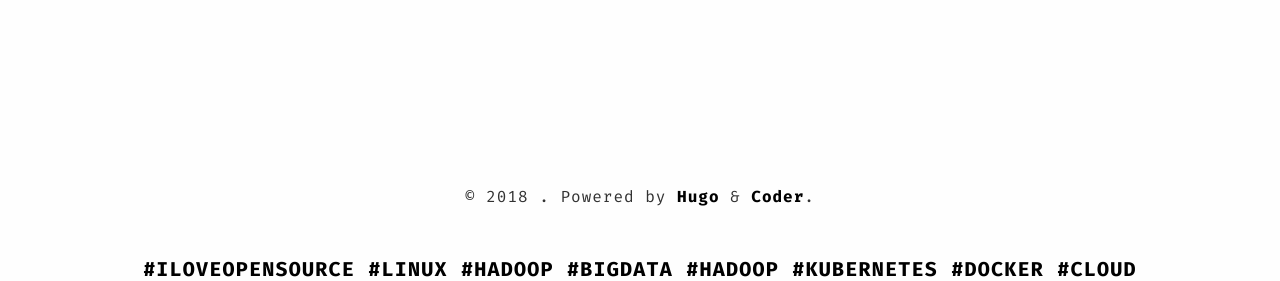
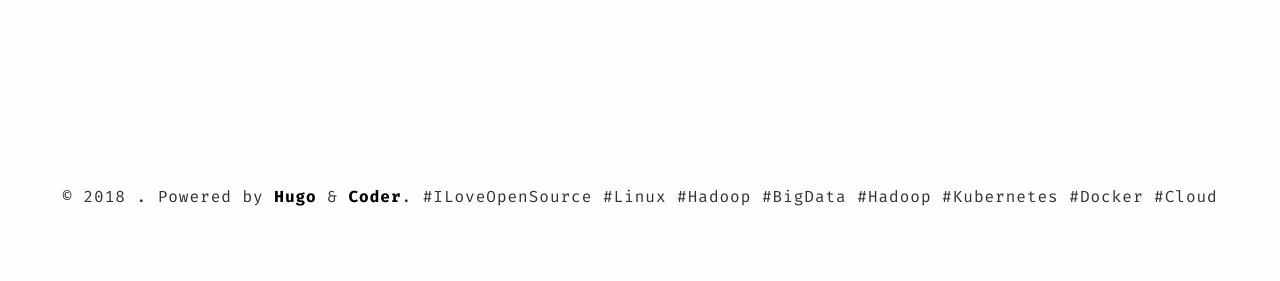
Before and after one commit to sandeepksaini/sks.github.io, a plain HTML site: page index.html in a window 1280 px wide. Shown: the part 573-854 px from the top of the page. After the commit the page ends 800 px from the top, so only its background shows below. Drawn offline with nearby package versions, Linux system fonts and the light colour scheme.

Commit message:
Update index.html

```diff
--- a/index.html
+++ b/index.html
@@ -81,7 +81,7 @@
       <footer class="footer">
   <section class="container">
     © 2018 . Powered by <a href="https://gohugo.io/">Hugo</a> & <a href="https://github.com/luizdepra/hugo-coder/">Coder</a>.
-    <h5>#ILoveOpenSource #Linux #Hadoop #BigData #Hadoop #Kubernetes #Docker #Cloud</h5>
+    <h8>#ILoveOpenSource #Linux #Hadoop #BigData #Hadoop #Kubernetes #Docker #Cloud</h8>
   </section>
 </footer>
 
```
